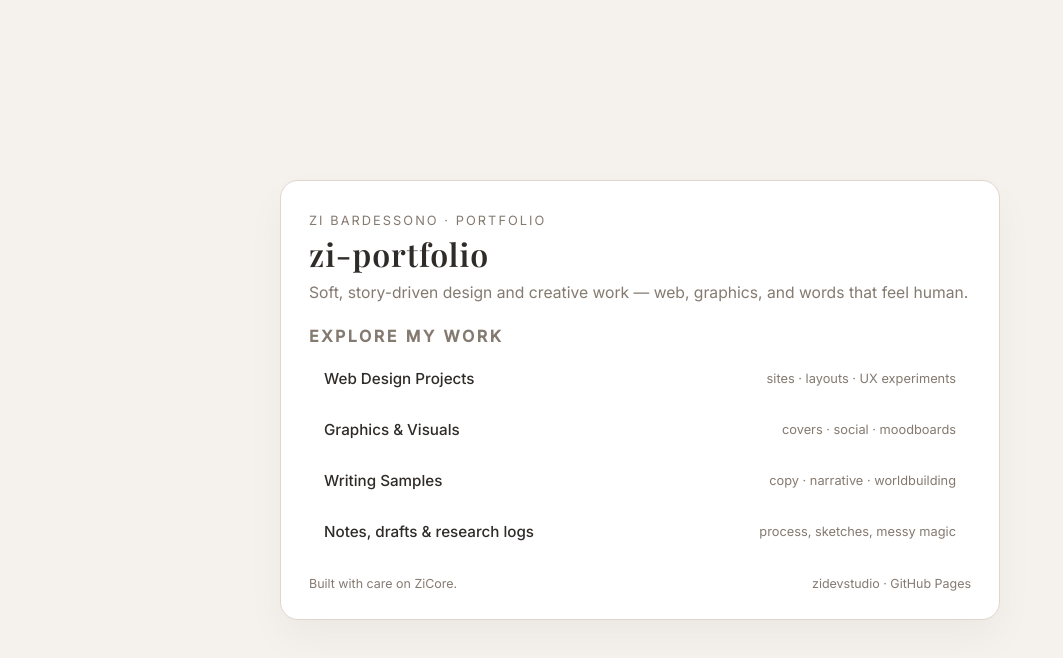
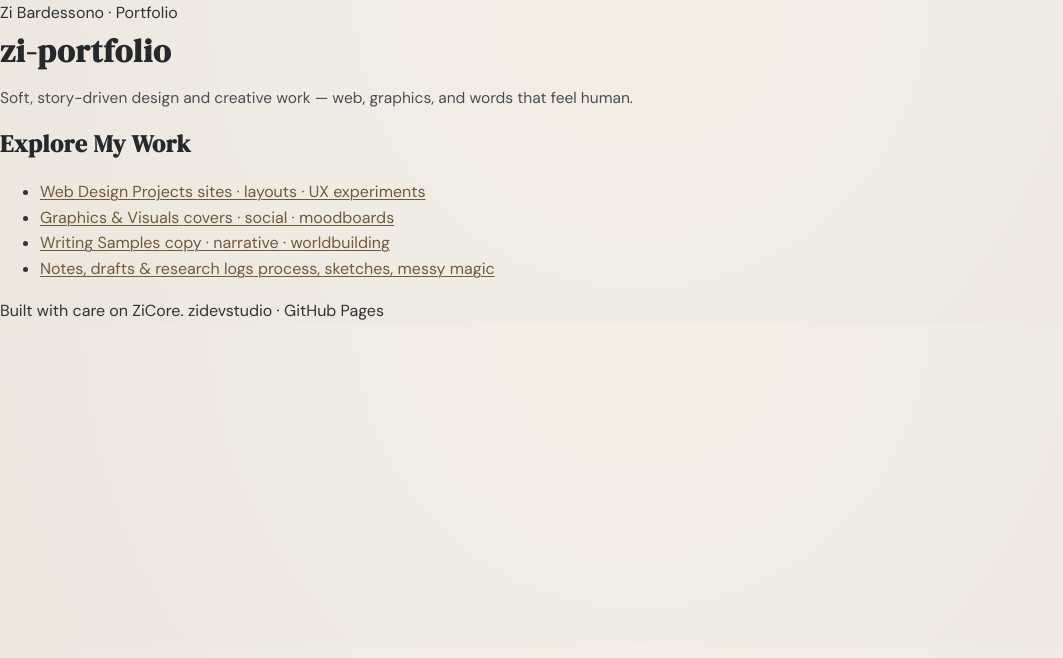
Before and after one commit to ZiDevStudio/zi-portfolio, a plain HTML site: page index.html in a window 1280 px wide. Shown: the whole page, without its empty margins (0-1063 px from the left). Drawn offline with nearby package versions, Linux system fonts and the light colour scheme.

Commit message:
Updated index styles for head

```diff
--- a/index.html
+++ b/index.html
@@ -1,146 +1,33 @@
 <!DOCTYPE html>
 <html lang="en">
 <head>
-  <meta charset="UTF-8" />
-  <meta name="viewport" content="width=device-width, initial-scale=1.0" />
+  <meta charset="UTF-8">
   <title>Zi Portfolio</title>
 
-  <!-- Soft neutral Google font -->
+  <!-- Fonts -->
   <link rel="preconnect" href="https://fonts.googleapis.com">
   <link rel="preconnect" href="https://fonts.gstatic.com" crossorigin>
-  <link href="https://fonts.googleapis.com/css2?family=Playfair+Display:wght@500;600&family=Inter:wght@300;400;500&display=swap" rel="stylesheet">
+  <link href="https://fonts.googleapis.com/css2?family=DM+Sans:wght@300;400;500;600&family=DM+Serif+Display&display=swap" rel="stylesheet">
 
-  <style>
-    :root {
-      --bg: #f5f1ec;          /* warm, soft background */
-      --card: #ffffff;        /* card background */
-      --text-main: #2f2b28;   /* deep neutral brown/charcoal */
-      --text-muted: #857a70;  /* soft taupe */
-      --accent: #c8a88a;      /* beige-rose accent */
-      --accent-light: #e6d4c3;
-      --border-soft: #e0d6cc;
-    }
+  <!-- Shared styles -->
+  <link rel="stylesheet" href="styles.css">
 
-    * {
-      box-sizing: border-box;
-      margin: 0;
-      padding: 0;
-    }
 
-    body {
-      font-family: "Inter", system-ui, -apple-system, BlinkMacSystemFont, sans-serif;
-      background: var(--bg);
-      color: var(--text-main);
-      min-height: 100vh;
-      display: flex;
-      align-items: center;
-      justify-content: center;
-      padding: 32px 16px;
-    }
+<style>
+:root {
+   --bg: #f5f1ec;
+   --card: #ffffff;
+   --text-main: #2f2b28;
+   --text-muted: #857a70;
+   --accent: #c8a88a;
+   --accent-light: #e6d4c3;
+   --border-soft: #e0d6cc;
+}
+</style>
+</head>
 
-    .shell {
-      max-width: 720px;
-      width: 100%;
-      background: var(--card);
-      border-radius: 18px;
-      border: 1px solid var(--border-soft);
-      box-shadow: 0 18px 40px rgba(0, 0, 0, 0.04);
-      padding: 32px 28px 28px;
-    }
 
-    header {
-      margin-bottom: 24px;
-    }
 
-    .eyebrow {
-      font-size: 0.8rem;
-      letter-spacing: 0.16em;
-      text-transform: uppercase;
-      color: var(--text-muted);
-      margin-bottom: 4px;
-    }
-
-    h1 {
-      font-family: "Playfair Display", "Times New Roman", serif;
-      font-size: 2rem;
-      letter-spacing: 0.03em;
-      margin-bottom: 8px;
-    }
-
-    .tagline {
-      font-size: 0.98rem;
-      color: var(--text-muted);
-    }
-
-    h2 {
-      font-size: 1rem;
-      text-transform: uppercase;
-      letter-spacing: 0.16em;
-      color: var(--text-muted);
-      margin: 24px 0 12px;
-    }
-
-    ul {
-      list-style: none;
-      display: flex;
-      flex-direction: column;
-      gap: 10px;
-    }
-
-    a {
-      text-decoration: none;
-      color: inherit;
-    }
-
-    .link-card {
-      display: flex;
-      justify-content: space-between;
-      align-items: center;
-      padding: 10px 14px;
-      border-radius: 10px;
-      border: 1px solid transparent;
-      background: transparent;
-      transition: background 0.18s ease, border-color 0.18s ease, transform 0.12s ease;
-      font-size: 0.95rem;
-    }
-
-    .link-card span.label {
-      font-weight: 500;
-    }
-
-    .link-card span.meta {
-      font-size: 0.8rem;
-      color: var(--text-muted);
-    }
-
-    .link-card:hover {
-      background: var(--accent-light);
-      border-color: var(--accent);
-      transform: translateY(-1px);
-      cursor: pointer;
-    }
-
-    footer {
-      margin-top: 24px;
-      font-size: 0.78rem;
-      color: var(--text-muted);
-      display: flex;
-      justify-content: space-between;
-      gap: 8px;
-      flex-wrap: wrap;
-    }
-
-    @media (max-width: 600px) {
-      .shell {
-        padding: 24px 18px 20px;
-      }
-
-      h1 {
-        font-size: 1.7rem;
-      }
-    }
-  </style>
-</head>
 <body>
   <main class="shell">
     <header>
--- /dev/null
+++ b/styles.css
@@ -0,0 +1,58 @@
+/* ---------- Base ---------- */
+
+*,
+*::before,
+*::after {
+  box-sizing: border-box;
+}
+
+html,
+body {
+  margin: 0;
+  padding: 0;
+}
+
+body {
+  font-family: "DM Sans", system-ui, -apple-system, BlinkMacSystemFont, "Segoe UI", sans-serif;
+  background: radial-gradient(circle at top, #f5eee4 0%, #f1ece5 40%, #ece6dd 100%);
+  color: #2e3335;
+  line-height: 1.6;
+}
+
+/* A centered page wrapper we'll use later */
+.page {
+  max-width: 960px;
+  margin: 0 auto;
+  padding: 3.5rem 1.75rem 4rem;
+}
+
+/* ---------- Typography ---------- */
+
+h1,
+h2,
+h3 {
+  font-family: "DM Serif Display", "Times New Roman", serif;
+  letter-spacing: 0.03em;
+  color: #25292b;
+  margin: 0 0 0.6rem;
+}
+
+p {
+  margin: 0 0 0.85rem;
+  color: #4a4f52;
+  font-size: 0.97rem;
+}
+
+/* Links */
+
+a {
+  color: #6f5b3c;
+  text-decoration-thickness: 1px;
+  text-underline-offset: 0.14em;
+  transition: color 160ms ease-out, text-underline-offset 160ms ease-out;
+}
+
+a:hover {
+  color: #8b6a3b;
+  text-underline-offset: 0.25em;
+}
```
